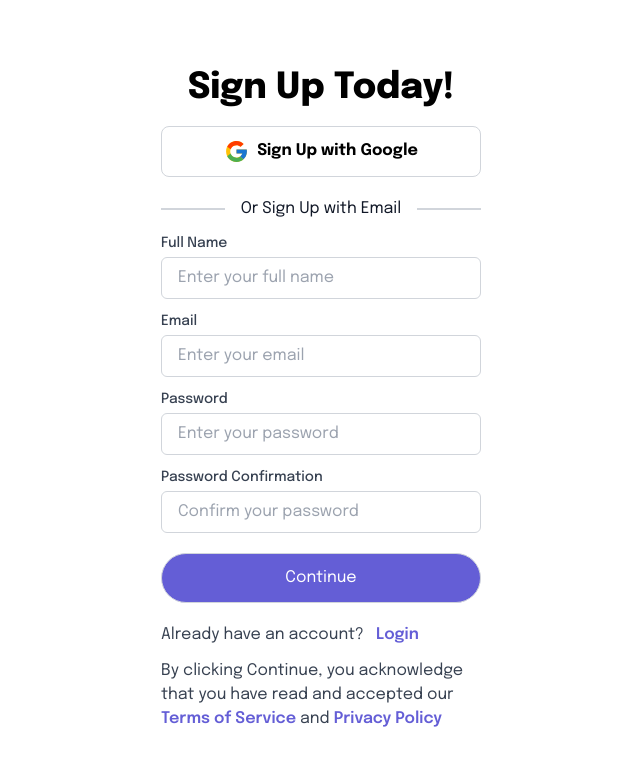
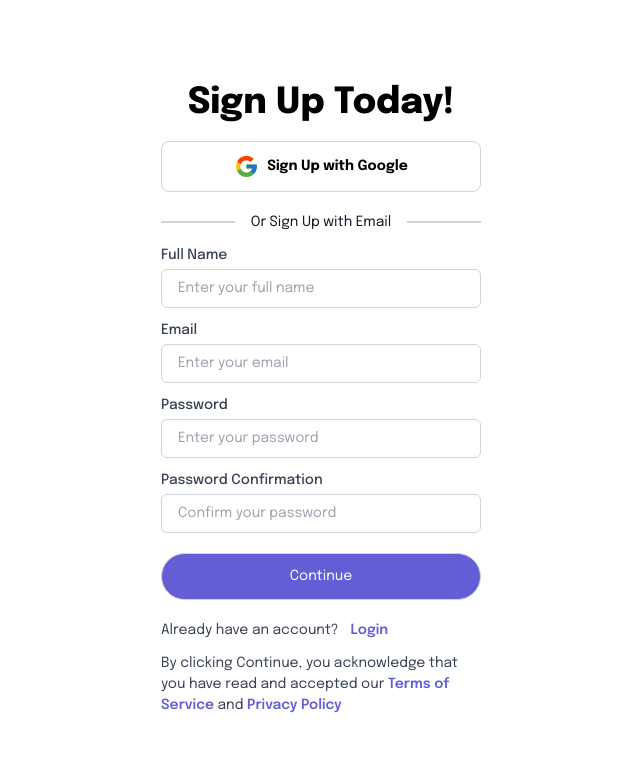
Before and after one commit to Danitilahun/A2SV_INTERN, a Next.js app: page /signup in a window 1280 px wide. Shown: the top 766 px of the page, without its empty margins (319-959 px from the left). Built offline with nearby package versions, Linux system fonts and the light colour scheme.

Commit message:
Change text font size

```diff
--- a/app/signup/page.tsx
+++ b/app/signup/page.tsx
@@ -6,7 +6,7 @@
 
 const SignUp = () => {
   return (
-    <div className="flex justify-center items-center">
+    <div className="flex justify-center items-center text-[14px]">
       <div className="h-screen flex justify-center flex-col gap-3 items-center w-[50%]">
         <div className="text-4xl leading-9 text-center font-extrabold w-[50%]">
           Sign Up Today!
```
